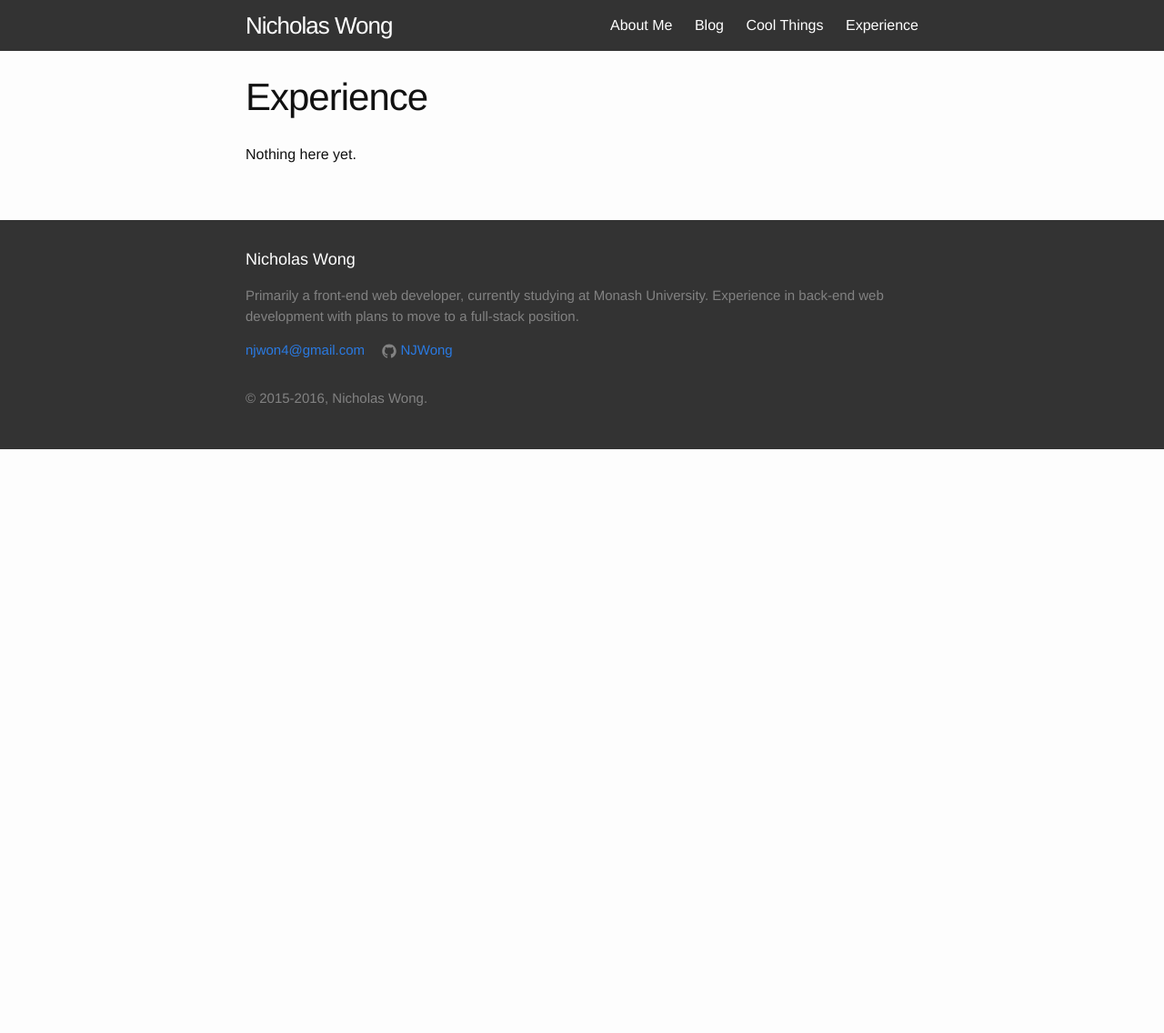
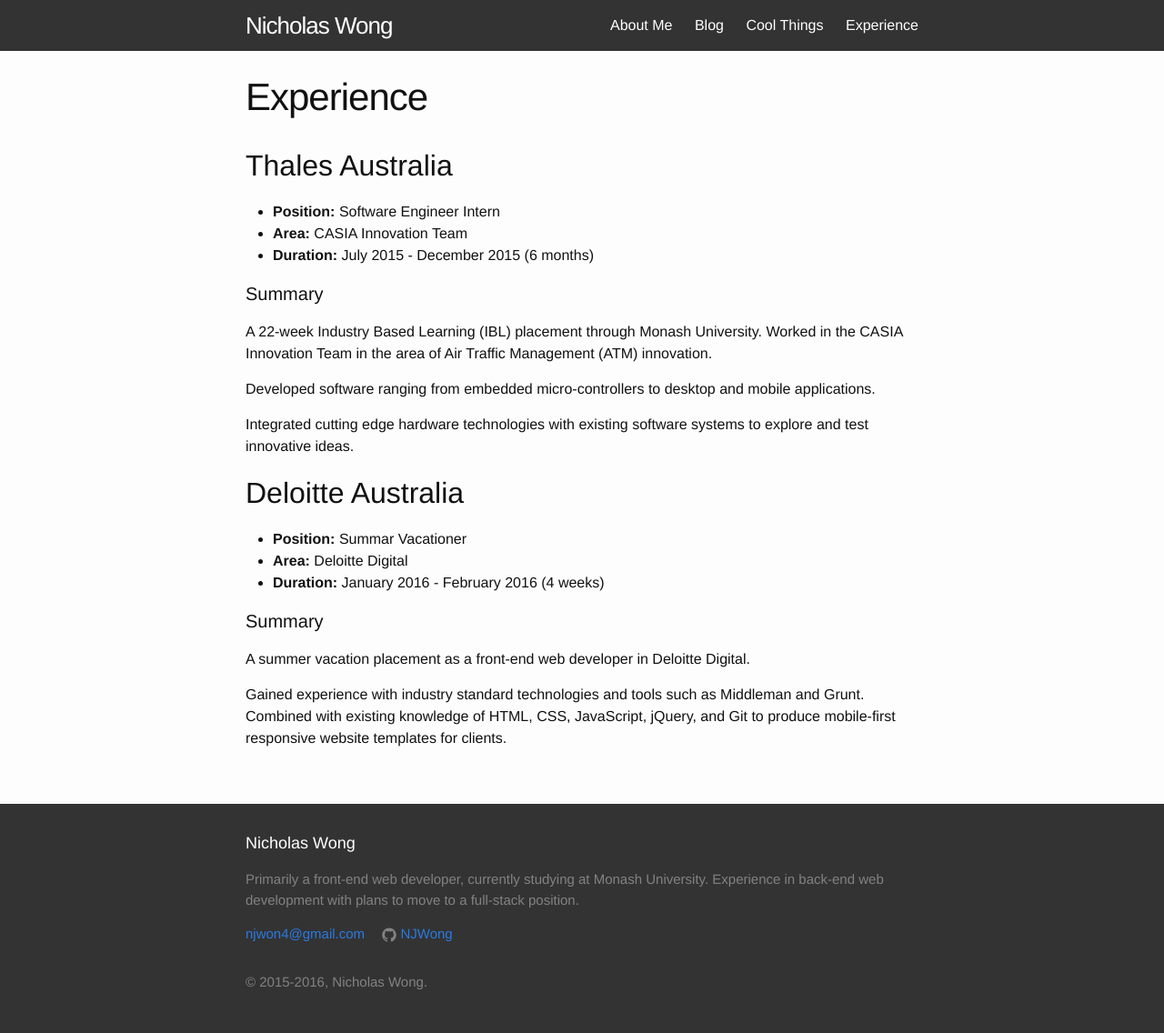
Before and after one commit to NJWong/Personal-Website, a Jekyll site: the page built from experience.html, in a window 1280 px wide. Shown: the whole page at 91% size. Built offline with Jekyll 4.4.1, drawn with Linux system fonts in a browser that asks for light colours; before the commit the page ends 900 px from its top, so only the background shows below that.

Commit message:
Experience | Added Thales and Deloitte experience sections

```diff
--- a/experience.html
+++ b/experience.html
@@ -4,4 +4,45 @@
 permalink: /experience/
 ---
 
-Nothing here yet.
+<section class="job-section">
+    <h2 class="job-section-company">Thales Australia</h2>
+    <div class="job-section-info">
+        <ul>
+            <li><strong>Position:</strong> Software Engineer Intern</li>
+            <li><strong>Area:</strong> CASIA Innovation Team</li>
+            <li><strong>Duration:</strong> July 2015 - December 2015 (6 months)</li>
+        </ul>
+    </div>
+    <div class="job-section-description">
+        <h4>Summary</h4>
+        <p>
+            A 22-week Industry Based Learning (IBL) placement through Monash University. Worked in the CASIA Innovation Team in the area of Air Traffic Management (ATM) innovation.
+        </p>
+        <p>
+            Developed software ranging from embedded micro-controllers to desktop and mobile applications.
+        </p>
+        <p>
+            Integrated cutting edge hardware technologies with existing software systems to explore and test innovative ideas.
+        </p>
+    </div>
+</section>
+
+<section class="job-section">
+    <h2 class="job-section-company">Deloitte Australia</h2>
+    <div class="job-section-info">
+        <ul>
+            <li><strong>Position:</strong> Summar Vacationer</li>
+            <li><strong>Area:</strong> Deloitte Digital</li>
+            <li><strong>Duration:</strong> January 2016 - February 2016 (4 weeks)</li>
+        </ul>
+    </div>
+    <div class="job-section-description">
+        <h4>Summary</h4>
+        <p>
+            A summer vacation placement as a front-end web developer in Deloitte Digital.
+        </p>
+        <p>
+            Gained experience with industry standard technologies and tools such as Middleman and Grunt. Combined with existing knowledge of HTML, CSS, JavaScript, jQuery, and Git to produce mobile-first responsive website templates for clients.
+        </p>
+    </div>
+</section>
```
